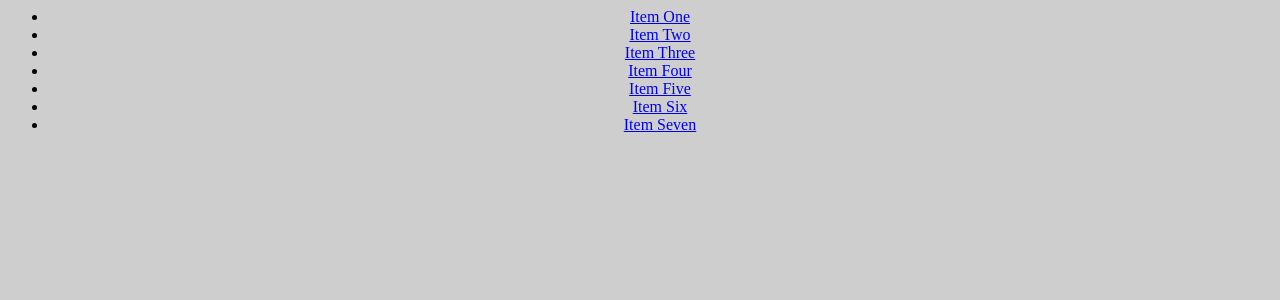
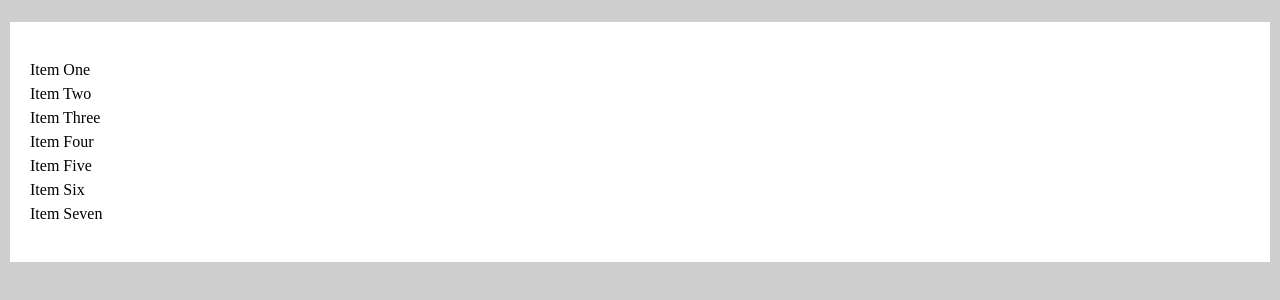
Before and after one commit to mir-moo/css-course, a plain HTML site: page session-00/list-style.html in a window 1280 px wide. Drawn offline with Linux system fonts and the light colour scheme.

Commit message:
Update main.css

```diff
--- a/session-00/assets/styles/main.css
+++ b/session-00/assets/styles/main.css
@@ -76,6 +76,20 @@ h4 {
     background-color: #fcea60;
 }
 
-.list-style{
-
+.list-style {
+    background-color: #fff;
+    border: 2px solid #cecece;
+    padding: 20px 20px;
+    margin: 20px 0;
+    text-align: left;
+    line-height: 1.5rem;
 }
+.list-style ul{
+    /* list-style: square; */
+    list-style: none;
+    padding: 0;
+}
+.list-style a{
+    color: #000000;
+    text-decoration: none;
+}
```
